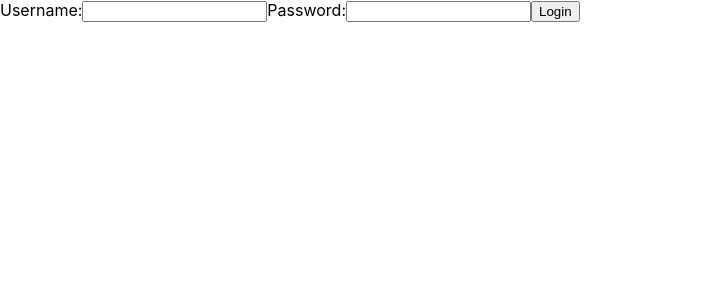
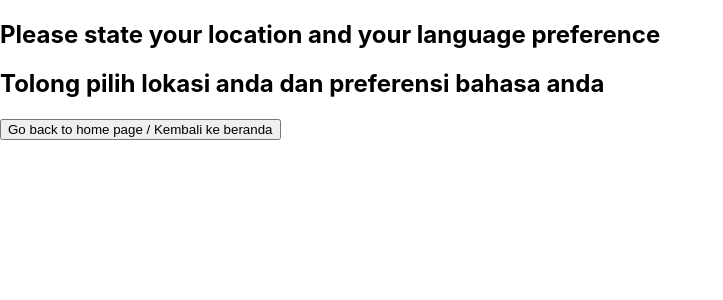
Before and after one commit to StevenAks21/Sharp-Road, a React (Create React App) app in the folder Front-End/: page /login in a window 1280 px wide. Shown: the top 300 px of the page, without its empty margins (0-723 px from the left). Built offline with nearby package versions, Linux system fonts and the light colour scheme.

Commit message:
seperated contexts from App.js

```diff
--- a/Front-End/src/App.js
+++ b/Front-End/src/App.js
@@ -1,11 +1,10 @@
 import { Routes, Route } from "react-router-dom";
-import { useState, createContext } from "react";
+import { useState } from "react";
 import Login from "./Pages/Login";
 import Welcome from "./Pages/Welcome";
+import { insideContext, languageContext } from "./Contexts.js";
 
 
-export const insideContext = createContext();
-export const languageContext = createContext();
 
 function App() {
   const [insideBuilding, setInsideBuilding] = useState(null);
--- /dev/null
+++ b/Front-End/src/Contexts.js
@@ -0,0 +1,7 @@
+import { createContext } from "react";
+
+// Use as insideBuilding setInsideBuilding, possible values: true, false, null
+export const insideContext = createContext();
+
+// use as language setLanguage, possible values: "English", "Indonesian"
+export const languageContext = createContext();
--- a/Front-End/src/Pages/Login.js
+++ b/Front-End/src/Pages/Login.js
@@ -1,17 +1,38 @@
-import { useState } from "react";
+import { useState, useContext } from "react";
+import { languageContext, insideContext } from "../Contexts";
+import { Link } from "react-router-dom";
 
 
-function Login(){
+function Login() {
     const [userName, setUserName] = useState("");
     const [password, setPassword] = useState("");
+    const [language] = useContext(languageContext);
+    const [insideBuilding] = useContext(insideContext);
 
-    return(
+
+    const handleLogin = () => {
+        console.log(`Username: ${userName}, Password: ${password}`);
+        console.log(`Language: ${language}`);
+        console.log(`Server URL: ${process.env.REACT_APP_SERVER_URL}`);
+    }
+
+
+    if (insideBuilding === null || language === null) {
+        return (
+            <div>
+                <h2>Please state your location and your language preference</h2>
+                <h2>Tolong pilih lokasi anda dan preferensi bahasa anda</h2>
+                <Link to="/"><button>Go back to home page / Kembali ke beranda</button></Link>
+            </div>
+        )
+    }
+    return (
         <div>
             <label>Username:</label>
-            <input></input>
+            <input onChange={(e) => { setUserName(e.target.value) }}></input>
             <label>Password:</label>
-            <input type="password"></input>
-            <button>Login</button>
+            <input type="password" onChange={(e) => { setPassword(e.target.value) }}></input>
+            <button onClick={() => { handleLogin() }}>Login</button>
         </div>
     )
 }
--- a/Front-End/src/Pages/Welcome.js
+++ b/Front-End/src/Pages/Welcome.js
@@ -1,5 +1,5 @@
 import { useContext, useState } from "react";
-import { insideContext, languageContext } from "../App";
+import { insideContext, languageContext } from "../Contexts.js";
 import { Link } from "react-router-dom";
 import Style from "../Style/Welcome.module.css";
 
```
